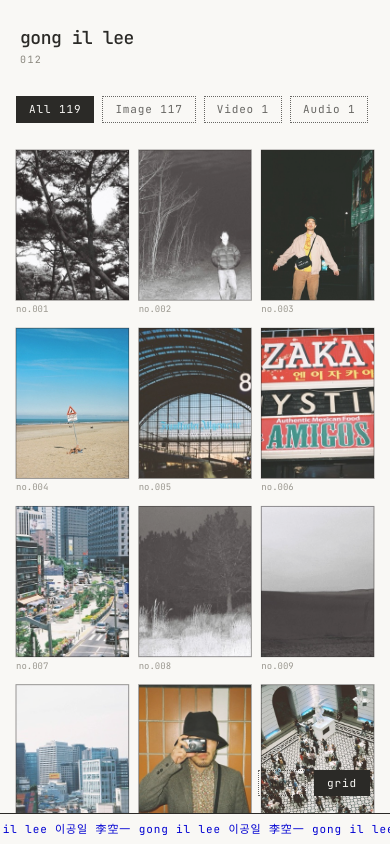
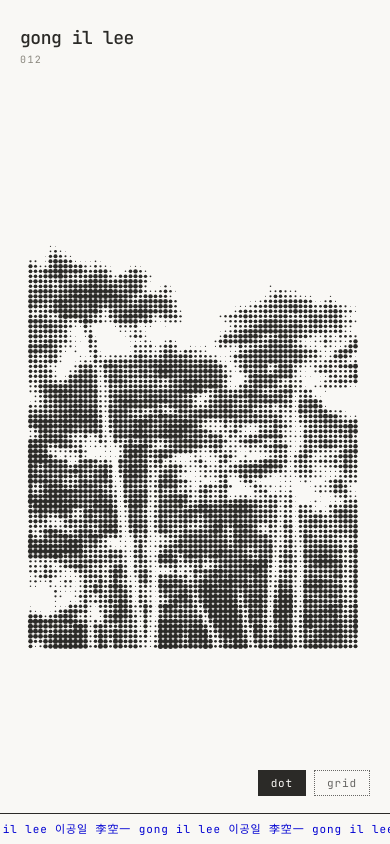
Before and after one commit to gongillee/gongillee.com, a React (Vite) app: page / in a window 390 px wide. Built offline with nearby package versions, Linux system fonts and the light colour scheme; a web font is replaced by a local one.

Commit message:
update: default view is dot(canvas)

```diff
--- a/App.tsx
+++ b/App.tsx
@@ -27,10 +27,7 @@ const buildModalItem = (projectIdx: number): ModalItem => {
 };
 
 const App: React.FC = () => {
-  // Mobile lands on the index — the canvas is a desktop-first surface
-  const [view, setView] = useState<View>(() =>
-    typeof window !== 'undefined' && window.innerWidth < 768 ? 'index' : 'canvas'
-  );
+  const [view, setView] = useState<View>('canvas');
   // Modal state: an ordered list of project indices + the current position in it
   const [modal, setModal] = useState<{ list: number[]; pos: number } | null>(null);
 
```
